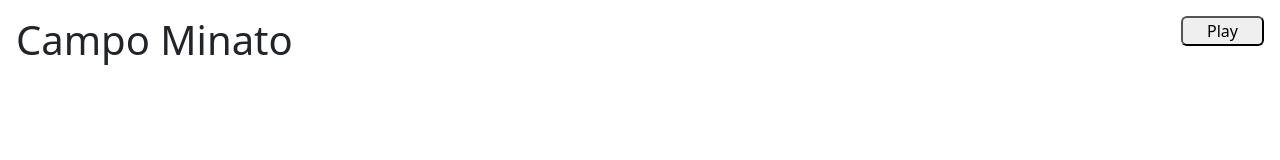
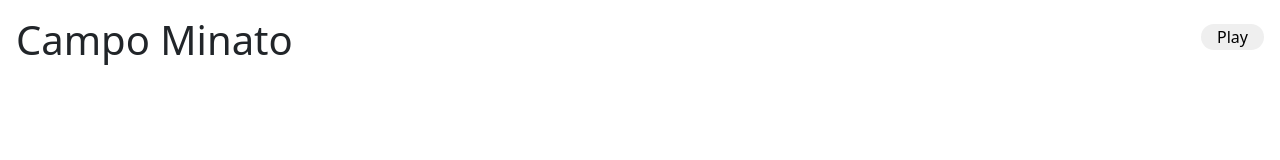
Before and after one commit to PiersilvioPellegrini/js-campominato-grid, a plain HTML site: page index.html in a window 1280 px wide. Drawn offline with nearby package versions, Linux system fonts and the light colour scheme.

Commit message:
completed

```diff
--- a/CSS/style.css
+++ b/CSS/style.css
@@ -4,6 +4,12 @@
 
 button:active{
     background-color: yellowgreen;
+}
+
+button{
+    border-radius: 20px;
+    border:0;
+
 }
 
 
--- a/JS/script.js
+++ b/JS/script.js
@@ -5,6 +5,7 @@ const btnPLay = document.querySelector('.btn-play');
 btnPLay.addEventListener('click', function() {
     // richimao funzione
     generaGrigliaCelle(10);
+
 });
 
 /**
--- a/index.html
+++ b/index.html
@@ -9,13 +9,13 @@
     <link rel="stylesheet" href="CSS/style.css">
 </head>
 <body>
-    <nav class="d-flex justify-content-between p-3">
+    <nav class="d-flex justify-content-between p-3 ">
         <div class="right-side">
             <h1>Campo Minato</h1>
         </div>
 
-        <div class="left-side">
-            <button class="rounded px-4 btn-play" id="play">Play</button>
+        <div class="left-side pt-2">
+            <button class="px-3 btn-play" id="play">Play</button>
     </nav>
     <section class="bg">
         <div class="container">
```
